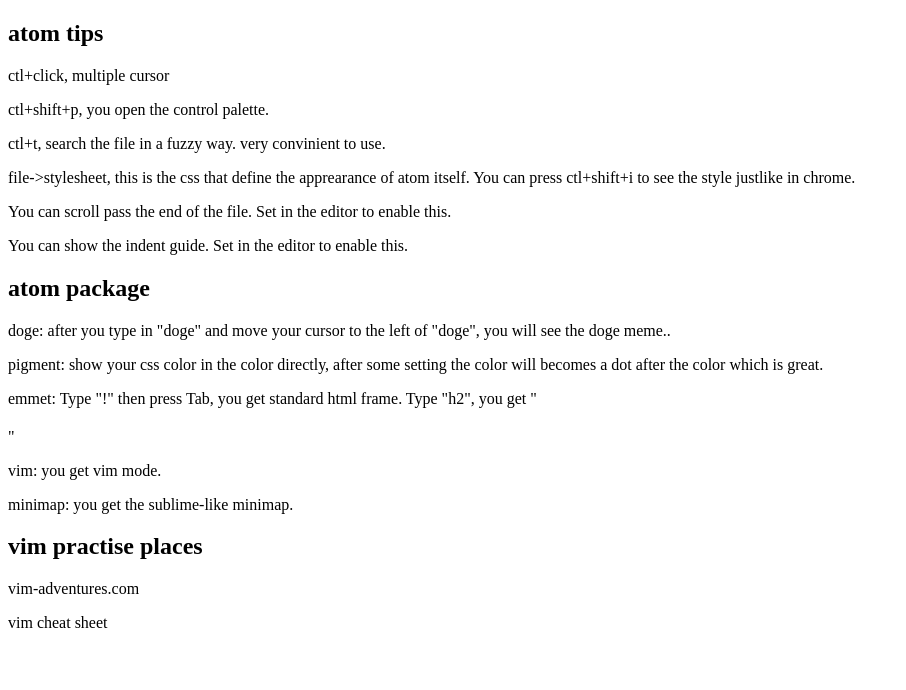
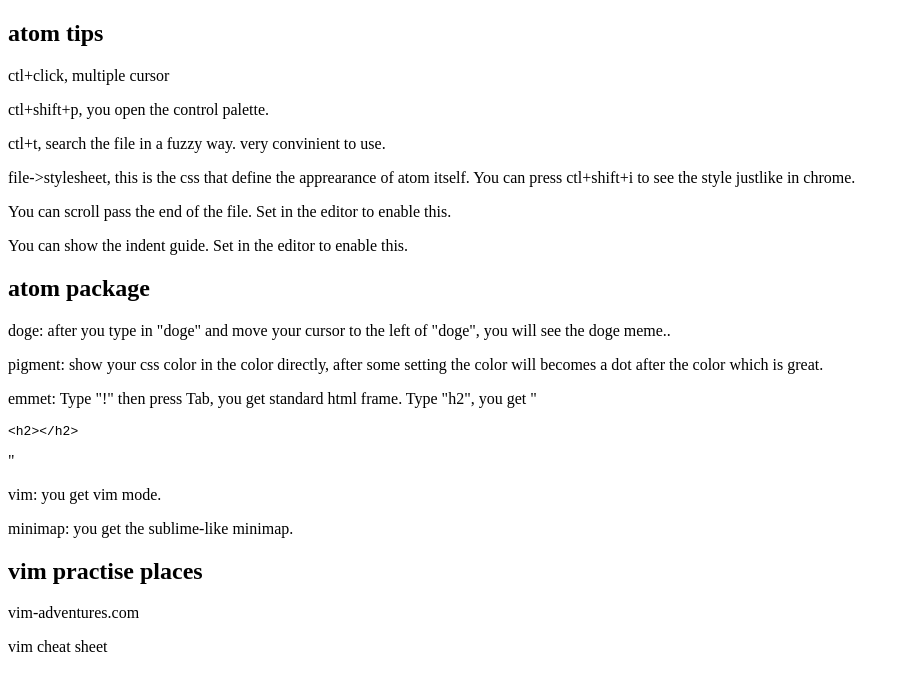
Before and after one commit to hhwangS27/hhwangS27.github.io, a plain HTML site: page myhtmls/atom_tips.html in a window 1280 px wide. Shown: the whole page, without its empty margins (0-906 px from the left). Drawn offline with Linux system fonts and the light colour scheme.

Commit message:
use xmp tag in the atom_tips.html

```diff
--- a/myhtmls/atom_tips.html
+++ b/myhtmls/atom_tips.html
@@ -19,7 +19,7 @@
   <h2>atom package</h2>
   <p>doge: after you type in "doge" and move your cursor to the left of "doge", you will see the doge meme..</p>
   <p>pigment: show your css color in the color directly, after some setting the color will becomes a dot after the color which is great.</p>
-  <p>emmet: Type "!" then press Tab, you get standard html frame. Type "h2", you get "<code><h2></h2></code>"</p>
+  <p>emmet: Type "!" then press Tab, you get standard html frame. Type "h2", you get "<xmp><h2></h2></xmp>"</p>
   <p>vim: you get vim mode.</p>
   <p>minimap: you get the sublime-like minimap.</p>
   <p></p>
```
